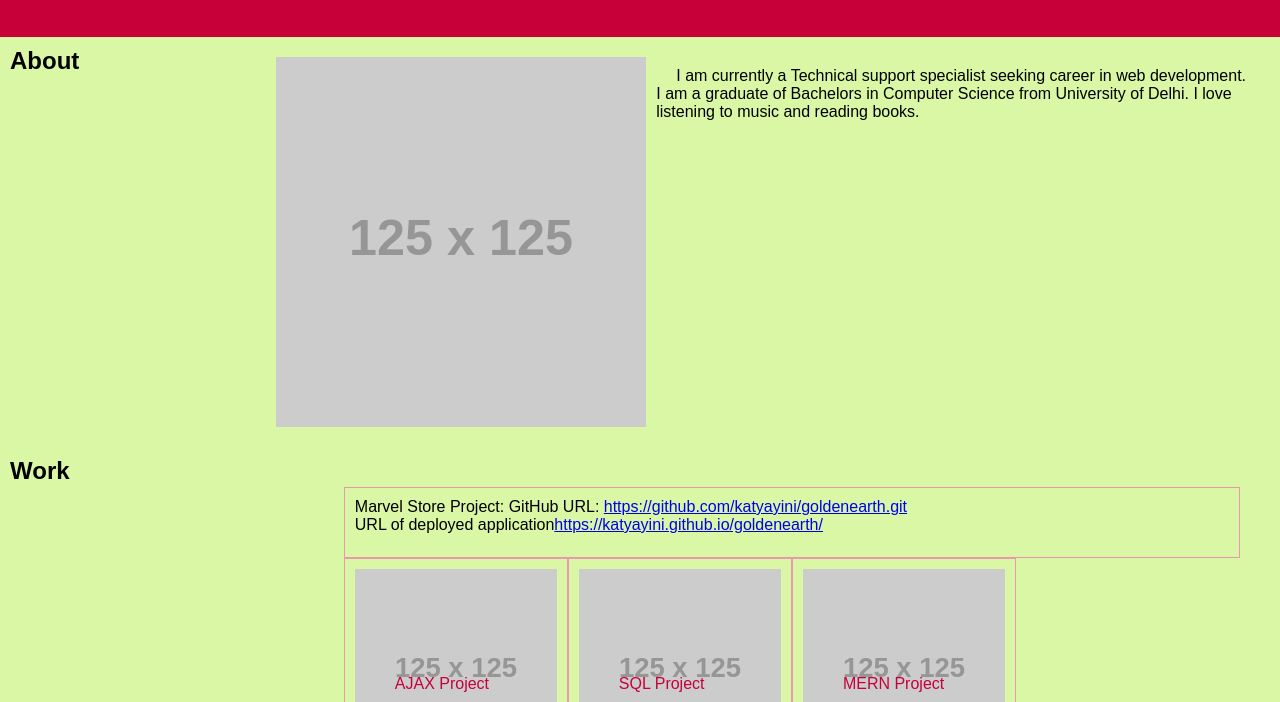
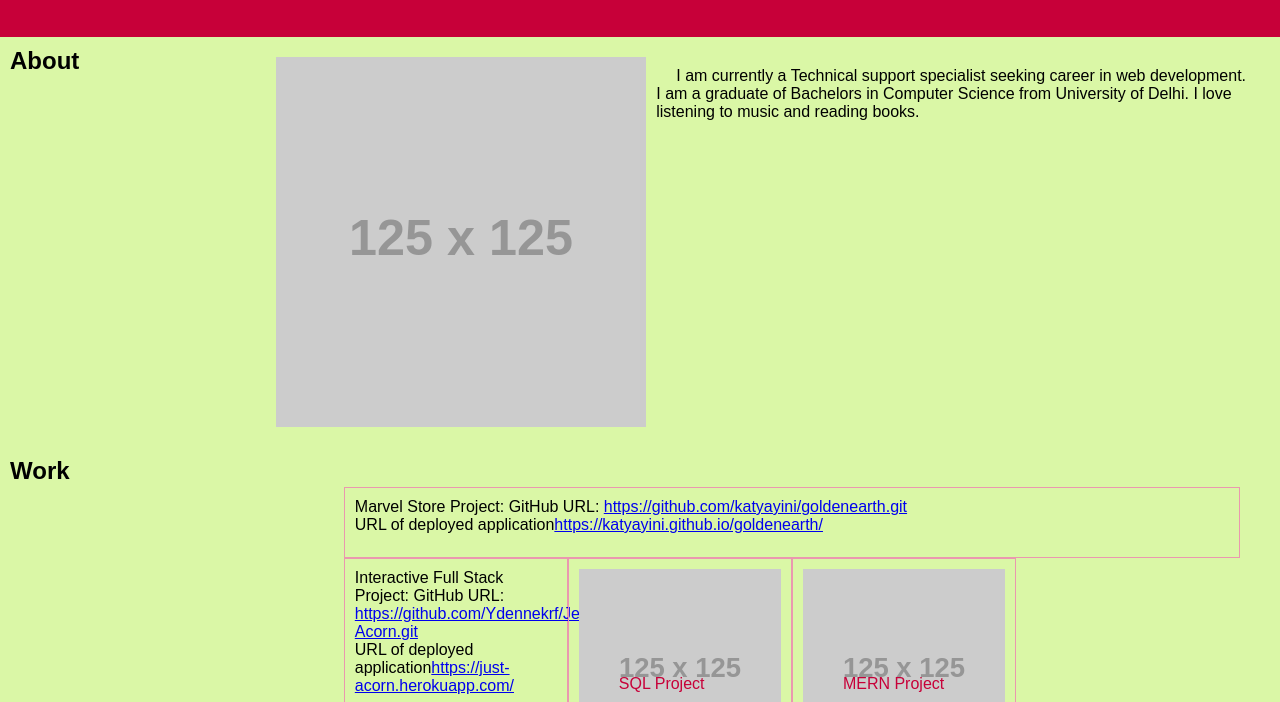
Before and after one commit to katyayini/colors, a plain HTML site: page index.html in a window 1280 px wide. Shown: the part 98-800 px from the top of the page. Drawn offline with Linux system fonts and the light colour scheme; placeholder pictures from the web are drawn by us.

Commit message:
Adding new URL

```diff
--- a/index.html
+++ b/index.html
@@ -37,8 +37,9 @@
                     URL of deployed application<a href="https://katyayini.github.io/goldenearth/">https://katyayini.github.io/goldenearth/</a>
                 </section>
                 <section class="card">
-                    <img src="https://via.placeholder.com/125" alt="AJAX Project" />
-                    <p>AJAX Project</p>
+                    Interactive Full Stack Project:
+                    GitHub URL:  <a href="https://github.com/Ydennekrf/Jest-Acorn.git">https://github.com/Ydennekrf/Jest-Acorn.git</a> <br>
+                    URL of deployed application<a href="https://just-acorn.herokuapp.com/">https://just-acorn.herokuapp.com/</a>
                 </section>
                 <section class="card">
                     <img src="https://via.placeholder.com/125" alt="SQL Project" />
```
